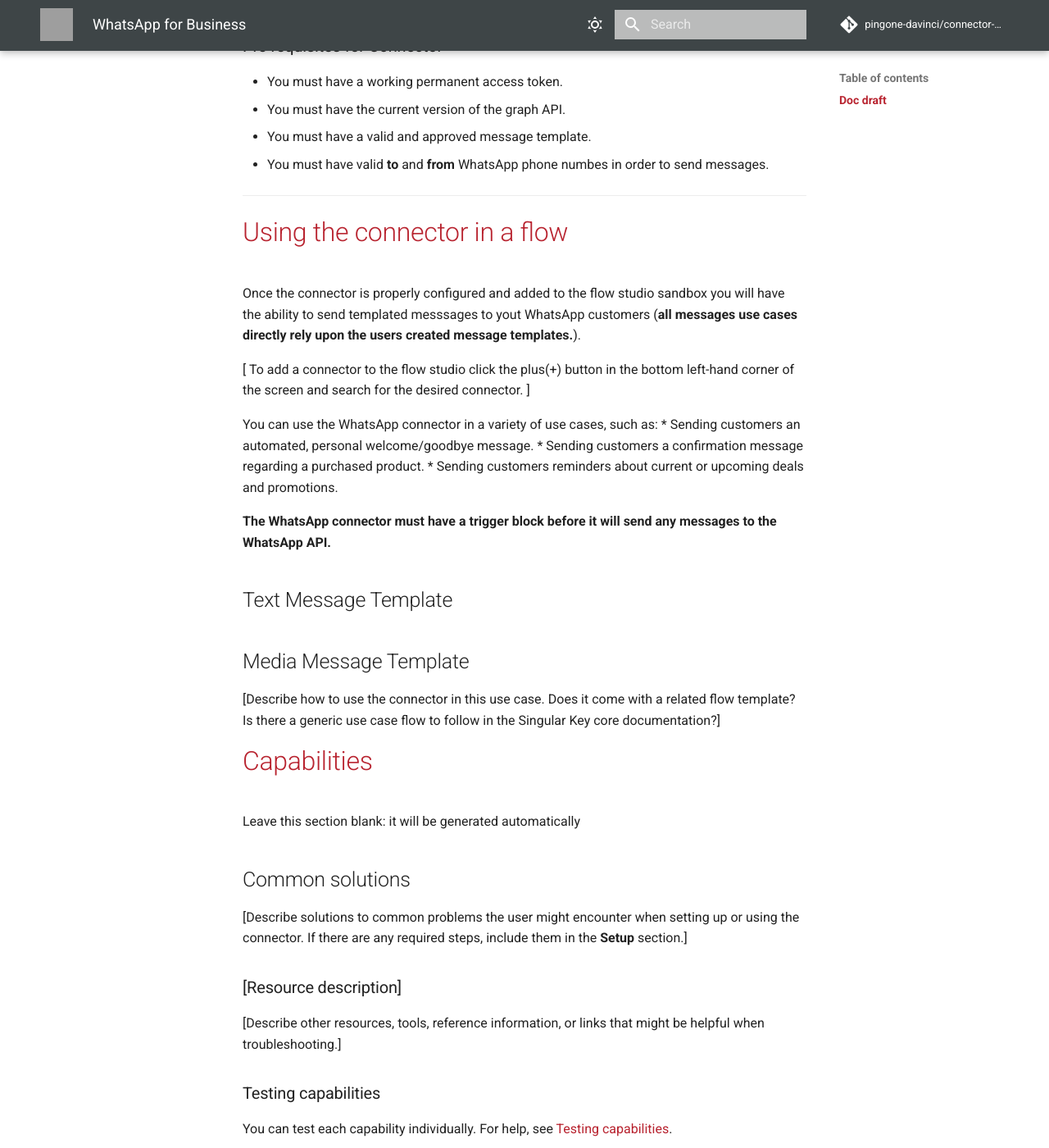
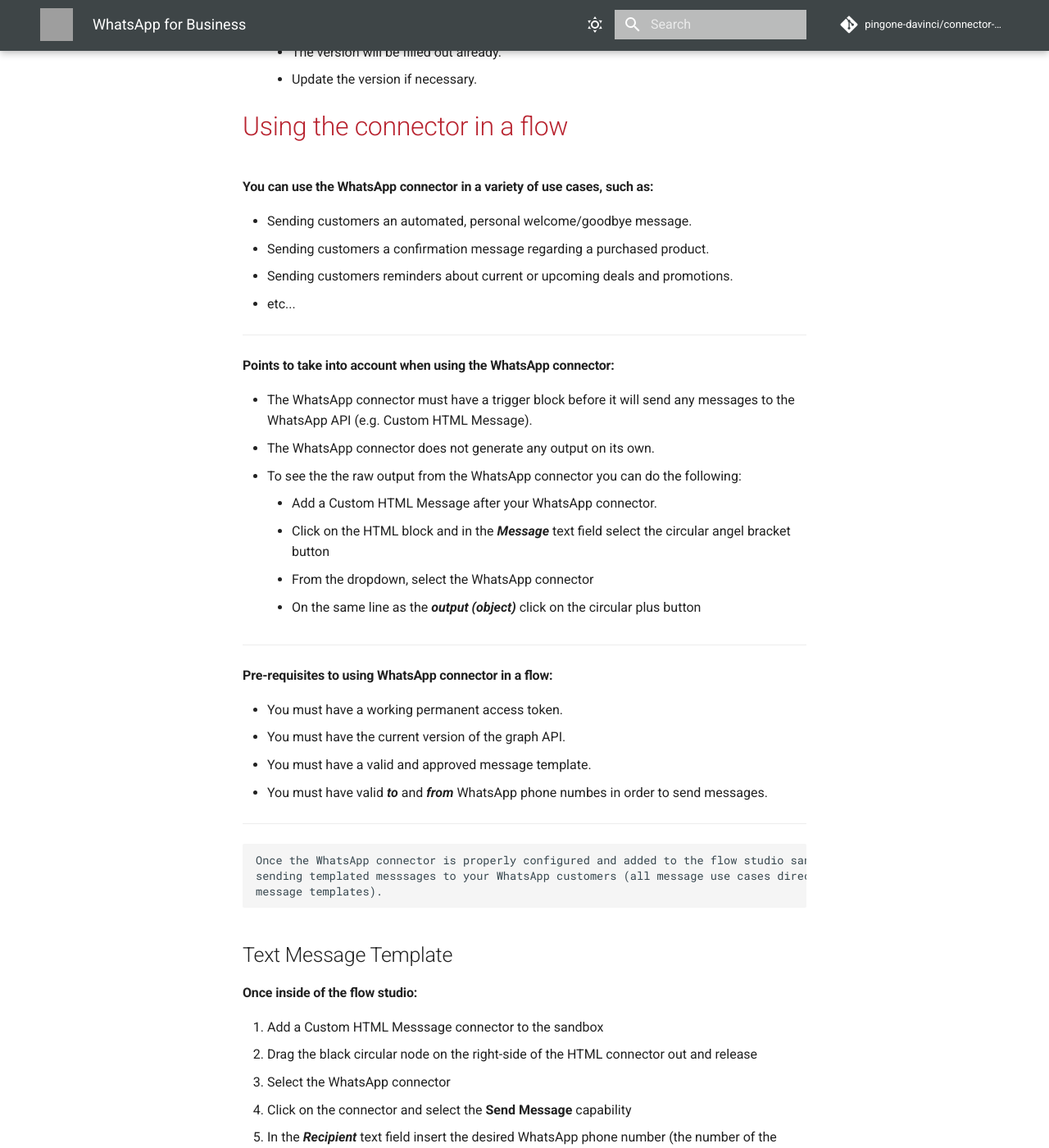
Before and after one commit to pingone-davinci/documentation, an MkDocs documentation site: the page built from docs/whatsapp-business/README.md, in a window 1280 px wide and 1400 px high, scrolled down 1891 px. Shown: the whole window at 82% size. Built offline with MkDocs 1.6.1 and Material for MkDocs 9.7.7, drawn with Linux system fonts in a browser that asks for light colours; comment, search, counter and statistics services are not loaded; some of the changed text lies outside the part shown; grey boxes are pictures that could not be loaded.

Commit message:
Update README.md
TODO: Interactive Message Instructions

````diff
--- a/docs/whatsapp-business/README.md
+++ b/docs/whatsapp-business/README.md
@@ -1,7 +1,4 @@
 # WhatsApp for Business
-
-
-## Doc draft
 
 Author: Matthew Teets
 
@@ -10,12 +7,15 @@
 
 You can use the WhatsApp connector to send templated messages to any WhatsApp account.
 
-The WhatsApp connector so far has the single capability that allows the user to fillout WhatsApp templated messages, and send them from the connector to a single users WhatsApp account. The connector cannot currently receive any messsages or input from the recipient of the templated messages, but takes care of all API request and variable formatting.
+The WhatsApp connector so far has the single capability that allows the user to fillout WhatsApp templated messages, and send them from the connector to a single users WhatsApp account. The connector cannot receive any messsages or input from the recipient of the templated messages, but takes care of all API requests and variable formatting.
 
 You can use the WhatsApp connector to send: <br>
 * Text message templates <br>
+   * A message template that uses only text for both the header and body of the message
 * Media message templates <br>
+   * A message template that uses an image URL for the header of the message and text for the body
 * Interactive message templates <br>
+   * A message template that reads end user input on interactive buttons attached to the message
 
 
 # Setup
@@ -23,13 +23,13 @@
 
 ## Resources
 
-For information and setup help, see the following sections of the WhatsApp API documentation:
-
+#### For information and setup help, see the following sections of the WhatsApp API documentation:
 * WhatsApp API Documentation: <br>
    * [Send Message Template Overview](https://developers.facebook.com/docs/whatsapp/cloud-api/guides/send-message-templates)
       * [Text-Based Message Template](https://developers.facebook.com/docs/whatsapp/message-templates/creation)
       * [Media-Based Message Template](https://developers.facebook.com/docs/whatsapp/api/messages/message-templates/media-message-templates)
       * [Interactive Message Template](https://developers.facebook.com/docs/whatsapp/api/messages/message-templates/interactive-message-templates)
+   * [All API Parameters and Objects](https://developers.facebook.com/docs/whatsapp/on-premises/reference/messages#message-templates)
 
 * DaVinci Documentation: <br>
    * [Login to DaVinci](https://portal.singularkey.com/dashboard)
@@ -39,7 +39,7 @@
 
 ## Requirements
 
-To use WhatsApp connector:
+#### To use WhatsApp connector:
 * [Overview of Required Assets](https://developers.facebook.com/docs/whatsapp/business-management-api/get-started#1--acquire-an-access-token-using-a-system-user-or-facebook-login)
    * This will help you generate the required access token.
 * [Current Graph API Version](https://developers.facebook.com/docs/graph-api/)
@@ -49,12 +49,9 @@
 
 ## Setting up the connector
 
-In Singular Key, add a **PingOne SSO** connection. For help, see [Adding a connection](https://docs.google.com/document/d/1Sc9tD5tn9dl79qOWup0k3eKk5hrNVI8lZPAdm8loeiA/edit#).
-
-
-## WhatsApp Connector General Settings
-* Navigate to the WhatsApp connector via the connections tab.
-* Select "New Connection" in the upper right-hand corner
+#### WhatsApp Connector General Settings:
+* Navigate to the WhatsApp connector via the _**Connections**_ tab in DaVinci.
+* Select _**New Connection**_ in the upper right-hand corner
 * Search for the desired connector (in this case, WhatsApp).
 * Click on the WhatsApp connector.
 * From here you will see two text fields: Access Token and Version
@@ -64,54 +61,120 @@
       * The version will be filled out already.
       * Update the version if necessary.
 
+# Using the connector in a flow
+
+#### You can use the WhatsApp connector in a variety of use cases, such as:
+* Sending customers an automated, personal welcome/goodbye message.
+* Sending customers a confirmation message regarding a purchased product.
+* Sending customers reminders about current or upcoming deals and promotions.
+* etc...
 ---
-### Pre-requisites for Connector
+#### Points to take into account when using the WhatsApp connector:
+* The WhatsApp connector must have a trigger block before it will send any messages to the WhatsApp API (e.g. Custom HTML Message).
+* The WhatsApp connector does not generate any output on its own.
+   * To see the the raw output from the WhatsApp connector you can do the following:
+      * Add a Custom HTML Message after your WhatsApp connector.
+      * Click on the HTML block and in the _**Message**_ text field select the circular angel bracket button
+      * From the dropdown, select the WhatsApp connector
+      * On the same line as the _**output (object)**_ click on the circular plus button
+---
+#### Pre-requisites to using WhatsApp connector in a flow:
 * You must have a working permanent access token.
 * You must have the current version of the graph API.
 * You must have a valid and approved message template.
-* You must have valid **to** and **from** WhatsApp phone numbes in order to send messages.
+* You must have valid _**to**_ and _**from**_ WhatsApp phone numbes in order to send messages.
 ---
 
-# Using the connector in a flow
-
-Once the connector is properly configured and added to the flow studio sandbox you will have the ability to send templated messsages to yout WhatsApp customers (**all messages use cases directly rely upon the users created message templates.**).
-
-[ To add a connector to the flow studio click the plus(+) button in the bottom left-hand corner of the screen and search for the desired connector. ]
-
-You can use the WhatsApp connector in a variety of use cases, such as:
-* Sending customers an automated, personal welcome/goodbye message.
-* Sending customers a confirmation message regarding a purchased product.
-* Sending customers reminders about current or upcoming deals and promotions.
-
-**The WhatsApp connector must have a trigger block before it will send any messages to the WhatsApp API.**
+```
+Once the WhatsApp connector is properly configured and added to the flow studio sandbox you will be ready to start
+sending templated messsages to your WhatsApp customers (all message use cases directly rely upon the users created
+message templates).
+```
 
 ## Text Message Template
 
+#### Once inside of the flow studio:
+1. Add a Custom HTML Messsage connector to the sandbox
+2. Drag the black circular node on the right-side of the HTML connector out and release
+3. Select the WhatsApp connector
+4. Click on the connector and select the **Send Message** capability
+5. In the _**Recipient**_ text field insert the desired WhatsApp phone number (the number of the account that will be receiving the message)
+6. In the _**From Phone Number ID**_ enter the phone number ID of the device sending the message
+7. Click on the _**Message Type**_ dropdown menu and select the desired message template type
+   - In this case the type would be _**Text messsage template**_
+8. In the next text field labeled _**Text Message Template Name**_ copy and paste the message template name you created in the Facebook WhatsApp Developer Dashboard.
+9. Now fill out the variables you except in the template
+   - _**Variable Name**_ = arbitrary user-created, camel-Case name of your variable
+      - Example: customerName
+   - _**Value**_ = what you want to be inserted in the message
+      - Example: Bob Smith
+   - _**Data Type**_ = depends on what the value of your variable is
+      - Example: String
+10. The final _**Add**_ and _**Edit**_ buttons are used to add/manipulate variables
 
+#### Run the flow:
+```
+Once you have successfully filled out the necessary connector information you are ready to send.
+In the upper right-hand corner of the Flow Studio click: Save, Deplay, and the blue play button.
+```
 
 ## Media Message Template
 
-[Describe how to use the connector in this use case. Does it come with a related flow template? Is there a generic use case flow to follow in the Singular Key core documentation?]
+#### Once inside of the flow studio:
+1. Add a Custom HTML Messsage connector to the sandbox
+2. Drag the black circular node on the right-side of the HTML connector out and release
+3. Select the WhatsApp connector
+4. Click on the connector and select the **Send Message** capability
+5. In the _**Recipient**_ text field insert the desired WhatsApp phone number (the number of the account that will be receiving the message)
+6. In the _**From Phone Number ID**_ enter the phone number ID of the device sending the message
+7. Click on the _**Message Type**_ dropdown menu and select the desired message template type
+   - In this case the type would be _**Media messsage template**_
+8. In the next text field labeled _**Media Message Template Name**_ copy and paste the message template name you created in the Facebook WhatsApp Developer Dashboard.
+9. The _**Media Message URL**_ text field is where you copy and paste the header image URL
+   -  Use only HTTP/HTTPS URLs
+11. Now fill out the variables you except in the template
+    - _**Variable Name**_ = arbitrary user-created, camel-Case name of your variable
+      - Example: customerName
+    - _**Value**_ = what you want to be inserted in the message
+      - Example: Bob Smith
+    - _**Data Type**_ = depends on what the value of your variable is
+      - Example: String
+12. The final _**Add**_ and _**Edit**_ buttons are used to add/manipulate variables
 
+#### Run the flow:
+```
+Once you have successfully filled out the necessary connector information you are ready to send.
+In the upper right-hand corner of the Flow Studio click: Save, Deplay, and the blue play button.
+```
+
+## Interactive Message Template
+
+#### Once inside of the flow studio:
+1. Add a Custom HTML Messsage connector to the sandbox
+2. Drag the black circular node on the right-side of the HTML connector out and release
+3. Select the WhatsApp connector
+4. Click on the connector and select the **Send Message** capability
+5. In the _**Recipient**_ text field insert the desired WhatsApp phone number (the number of the account that will be receiving the message)
+6. In the _**From Phone Number ID**_ enter the phone number ID of the device sending the message
+7. Click on the _**Message Type**_ dropdown menu and select the desired message template type
+   - In this case the type would be _**Interactive messsage template**_
+8. In the next text field labeled _**Interactive Message Template Name**_ copy and paste the message template name you created in the Facebook WhatsApp Developer Dashboard.
+9.
+10. Now fill out the variables you except in the template
+    - _**Variable Name**_ = arbitrary user-created, camel-Case name of your variable
+      - Example: customerName
+    - _**Value**_ = what you want to be inserted in the message
+      - Example: Bob Smith
+    - _**Data Type**_ = depends on what the value of your variable is
+      - Example: String
+11. The final _**Add**_ and _**Edit**_ buttons are used to add/manipulate variables
+
+#### Run the flow:
+```
+Once you have successfully filled out the necessary connector information you are ready to send.
+In the upper right-hand corner of the Flow Studio click: Save, Deplay, and the blue play button.
+```
 
 # Capabilities
 
 Leave this section blank: it will be generated automatically
-
-
-## Common solutions
-
-[Describe solutions to common problems the user might encounter when setting up or using the connector. If there are any required steps, include them in the **Setup** section.]
-
-
-### [Resource description]
-
-[Describe other resources, tools, reference information, or links that might be helpful when troubleshooting.]
-
-
-### Testing capabilities
-
-You can test each capability individually. For help, see [Testing capabilities](https://docs.google.com/document/d/1Sc9tD5tn9dl79qOWup0k3eKk5hrNVI8lZPAdm8loeiA/edit#).
-
-
-[Describe any issues or limitations.]
````
